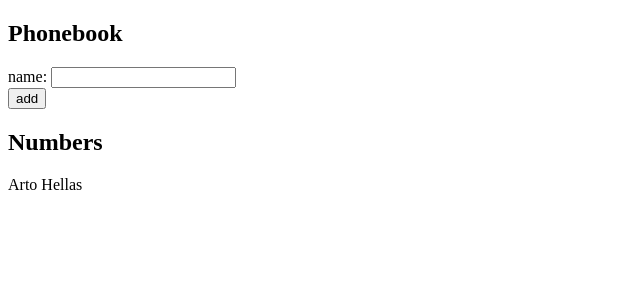
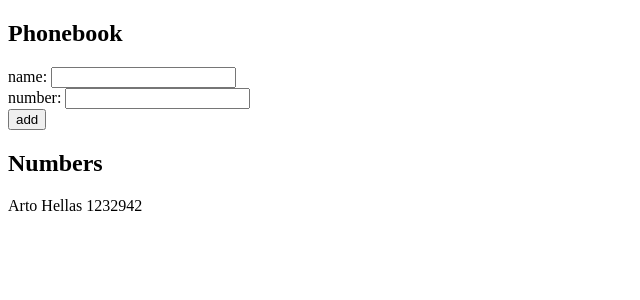
Before and after one commit to WuzhouDu/FullStackOpen, a React (Vite) app in the folder part2/phoneBook/: page / in a window 1280 px wide. Shown: the top 300 px of the page, without its empty margins (0-640 px from the left). Built offline with nearby package versions, Linux system fonts and the light colour scheme.

Commit message:
finish 2.8

```diff
--- a/part2/phoneBook/src/App.jsx
+++ b/part2/phoneBook/src/App.jsx
@@ -2,24 +2,32 @@
 
 const App = () => {
   const [persons, setPersons] = useState([
-    { name: 'Arto Hellas' }
+    { name: 'Arto Hellas', phone: "1232942" }
   ])
   const [newName, setNewName] = useState('')
+  const [newPhone, setNewPhone] = useState('')
+
 
   const handleTypingName = (e) => {
     setNewName(e.target.value);
   }
 
+  const handleTypingPhone = (e) => {
+    setNewPhone(e.target.value);
+  }
+
   const handleAddName = (event) => {
     event.preventDefault();
     if (persons.every((person) => !areTheseObjectsEqual(person, { name: newName }))) {
-      setPersons(persons.concat({ name: newName }));
+      setPersons(persons.concat({ name: newName, phone: newPhone }));
+
     }
     else {
       window.alert(`${newName} is already added to phonebook`);
     }
 
     setNewName('');
+    setNewPhone('');
   }
   return (
     <div>
@@ -28,12 +36,13 @@
         <div>
           name: <input value={newName} onChange={handleTypingName} />
         </div>
+        <div>number: <input value={newPhone} onChange={handleTypingPhone} /></div>
         <div>
           <button type="submit">add</button>
         </div>
       </form>
       <h2>Numbers</h2>
-      {persons.map(person => <p key={person.name}>{person.name}</p>)}
+      {persons.map(person => <p key={person.name}>{person.name} {person.phone}</p>)}
     </div>
   )
 }
```
